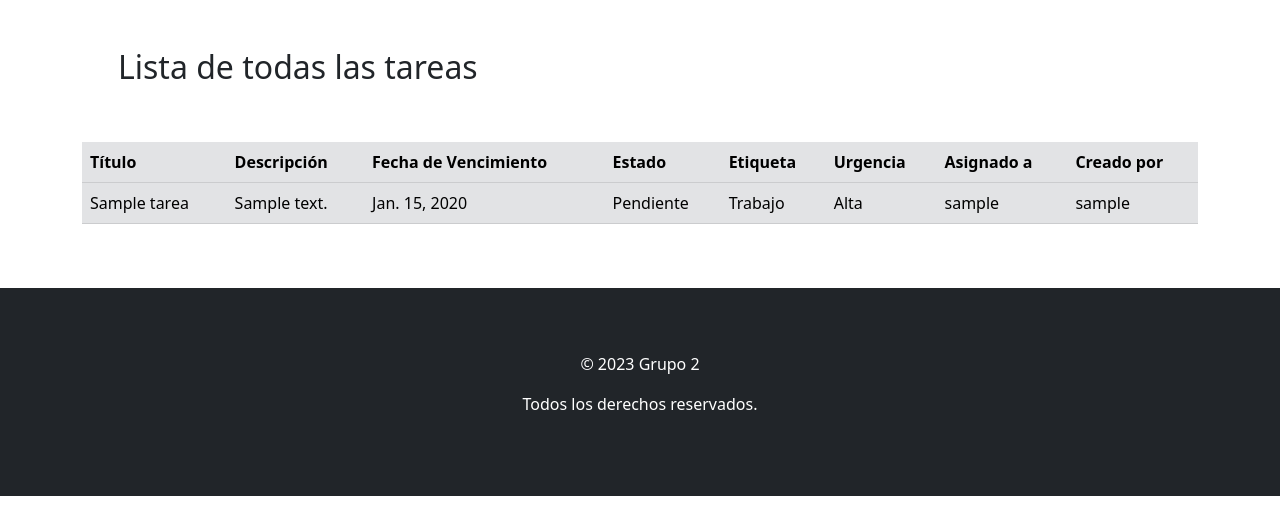
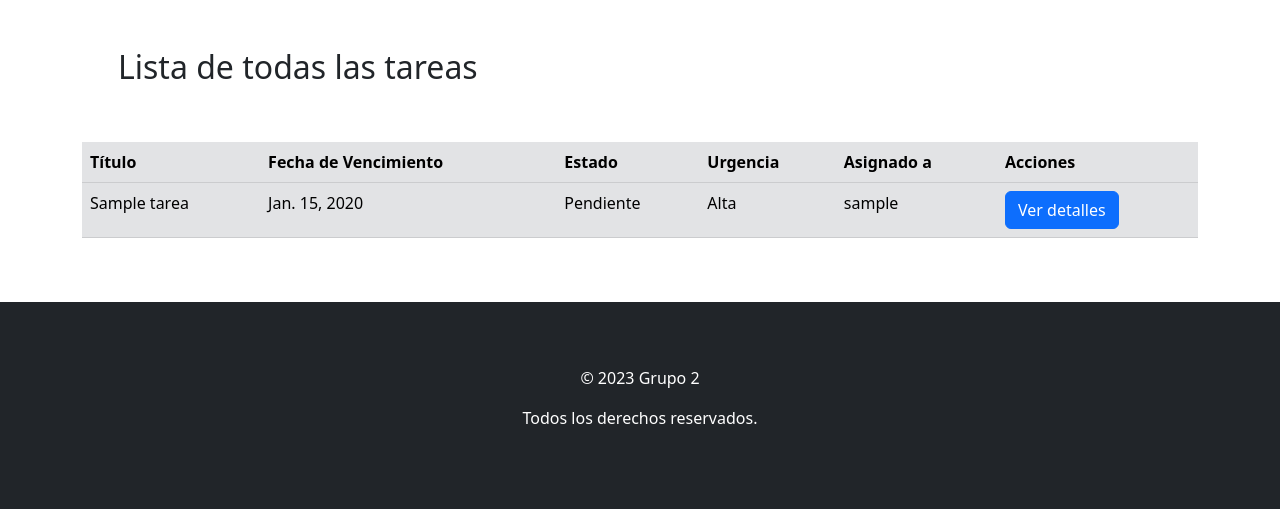
Before and after one commit to Freston1605/sprint7, a Django app: page /lista_tareas/ in a window 1280 px wide. Shown: the part 74-583 px from the top of the page. Run offline with Django 4.2, Linux system fonts and the light colour scheme; tables that the repository leaves empty hold one stand-in row (values such as "Sample post").

Commit message:
Commit previo al pull

```diff
--- /dev/null
+++ b/proyecto/organizador/static/js/ver_detalles.js
@@ -0,0 +1,19 @@
+// ver_detalles.js
+function verDetalles(tareaId) {
+    const detallesTarea = document.getElementById('detallesTarea');
+    const detallesContenido = document.getElementById('detallesContenido');
+
+    // Obtener los detalles de la tarea mediante una petición AJAX a tu servidor
+    fetch(`/detalles_tarea/${tareaId}/`)
+        .then(response => response.text())
+        .then(data => {
+            detallesContenido.innerHTML = data;
+            detallesTarea.style.display = 'block';
+        })
+        .catch(error => console.error(error));
+}
+
+function ocultarDetalles() {
+    const detallesTarea = document.getElementById('detallesTarea');
+    detallesTarea.style.display = 'none';
+}
--- a/proyecto/organizador/templates/tareas/visualizacion.html
+++ b/proyecto/organizador/templates/tareas/visualizacion.html
@@ -1,10 +1,8 @@
 {% extends "base.html" %}
+{% load static %}
+<!-- Agrega esta línea para cargar la etiqueta static -->
 {% block content %}
   <div class="container p-5">
-    {% if redirect %}
-    <h3>Enhorabuena, {{ request.user.username }}</h3>
-    <p>¡Has creado una nueva tarea!</p>
-    {% endif %}
     <h2>Lista de todas las tareas</h2>
   </div>
   <div class="container pb-5">
@@ -13,30 +11,36 @@
         <thead>
           <tr>
             <th scope="col">Título</th>
-            <th scope="col">Descripción</th>
             <th scope="col">Fecha de Vencimiento</th>
             <th scope="col">Estado</th>
-            <th scope="col">Etiqueta</th>
             <th scope="col">Urgencia</th>
             <th scope="col">Asignado a</th>
-            <th scope="col">Creado por</th>
+            <th scope="col">Acciones</th>
           </tr>
         </thead>
         <tbody>
           {% for tarea in tareas %}
             <tr>
               <td scope="row">{{ tarea.titulo }}</td>
-              <td>{{ tarea.descripcion }}</td>
               <td>{{ tarea.fecha_vencimiento }}</td>
               <td>{{ tarea.get_estado_display }}</td>
-              <td>{{ tarea.get_etiqueta_display }}</td>
               <td>{{ tarea.get_urgencia_display }}</td>
               <td>{{ tarea.responsable }}</td>
-              <td>{{ tarea.creado_por }}</td>
+              <!-- Botón para ver detalles -->
+              <td>
+                <button class="btn btn-primary" onclick="verDetalles({{ tarea.id }})">Ver detalles</button>
+              </td>
             </tr>
           {% endfor %}
-      </tbody>
-    </table>
+        </tbody>
+      </table>
+    </div>
   </div>
-</div>
+  <div class="container pb-5" id="detallesTarea" style="display: none;">
+    <h2>Detalles de la tarea</h2>
+    <div id="detallesContenido">
+      <!-- Los detalles de la tarea se mostrarán aquí -->
+    </div>
+  </div>
+  <script src="{% static 'js/ver_detalles.js' %}"></script> <!-- Asegúrate de que la ruta sea correcta -->
 {% endblock content %}
--- a/proyecto/organizador/views.py
+++ b/proyecto/organizador/views.py
@@ -1,5 +1,6 @@
-from django.urls import reverse_lazy, reverse
-from django.shortcuts import render, redirect
+from django.urls import reverse
+from django.http import HttpResponse
+from django.shortcuts import render, redirect, get_object_or_404
 from django.contrib import messages
 from django.contrib.auth import authenticate, login, logout
 from django.contrib.auth.decorators import login_required
@@ -7,10 +8,13 @@ from django.contrib.auth.views import LoginView
 from django.views.generic.edit import CreateView
 from .forms import RegistrationForm, CustomLoginForm, TareaForm
 from .models import Tarea
+
 # Create your views here.
 
+
 def landing_page(request):
-    return render(request, 'landing_page.html')
+    return render(request, "landing_page.html")
+
 
 # Registro de usuarios
 def register(request):
@@ -19,29 +23,32 @@ def register(request):
     La validación está hecha por los métodos de la clase RegistrationForm que hereda
     de AuthenticationForm
     """
-    if request.method == 'POST':
+    if request.method == "POST":
         form = RegistrationForm(request.POST)
         if form.is_valid():
             # Guardar el nuevo usuario en la base de datos
             form.save()
             # Iniciar sesión automáticamente con el nuevo usuario
-            username = form.cleaned_data['username']
-            password = form.cleaned_data['password1']
+            username = form.cleaned_data["username"]
+            password = form.cleaned_data["password1"]
             user = authenticate(request, username=username, password=password)
             if user is not None:
                 login(request, user)
                 # Redirigir al usuario a una página después del registro exitoso
-                return redirect('welcome')
+                return redirect("welcome")
     else:
         form = RegistrationForm()
 
-    return render(request, 'registration/register.html', {'form': form})
+    return render(request, "registration/register.html", {"form": form})
+
 
 """ class RegistroUsuarioView(CreateView):
     form_class = RegistrationForm
     template_name = 'registration/register.html'
     success_url = reverse_lazy('login')
  """
+
+
 # Inicio de sesión
 class CustomLoginView(LoginView):
     """
@@ -49,23 +56,27 @@ class CustomLoginView(LoginView):
     Redireige a welcome.html, tiene a login.html como plantilla y usa un el formulario
     CustomLoginForm.
     """
+
     authentication_form = CustomLoginForm
     next_page = "welcome"
     redirect_authenticated_user = True
-
 
     def form_invalid(self, form):
         """
         Método para manejar el caso de inicio de sesión inválido.
         Aquí puedes personalizar la forma en que se muestran los errores al usuario.
         """
-        messages.error(self.request, "Inicio de sesión inválido. Verifica tus credenciales.")
+        messages.error(
+            self.request, "Inicio de sesión inválido. Verifica tus credenciales."
+        )
         return super().form_invalid(form)
+
 
 # Bienvenida después del inicio de sesión
 @login_required
 def welcome(request):
     return render(request, "welcome.html")
+
 
 # Cierre de sesión
 def logout_view(request):
@@ -83,7 +94,7 @@ class CrearTareaView(CreateView):
     """
 
     model = Tarea
-    template_name = 'tareas/crear.html'
+    template_name = "tareas/crear.html"
     form_class = TareaForm
 
     def form_valid(self, form):
@@ -110,10 +121,49 @@ class CrearTareaView(CreateView):
         """
         Método para obtener la URL de redirección después de que el formulario es válido.
         """
-        messages.success(self.request, "¡Tarea creada exitosamente!")  # Agregar mensaje de éxito
-        return reverse('lista_tareas')  # Utilizar la función reverse en lugar de reverse_lazy
+        messages.success(
+            self.request, "¡Tarea creada exitosamente!"
+        )  # Agregar mensaje de éxito
+        return reverse(
+            "lista_tareas"
+        )  # Utilizar la función reverse en lugar de reverse_lazy
 
 
 def lista_tareas(request):
     tareas = Tarea.objects.all()
-    return render(request, 'tareas/visualizacion.html', {'tareas': tareas})
+    return render(request, "tareas/visualizacion.html", {"tareas": tareas})
+
+
+def detalles_tarea(request, tarea_id):
+    tarea = get_object_or_404(Tarea, id=tarea_id)
+
+    # Mostrando los detalles
+    detalles_html = f"""
+        <div class="table-responsive">
+            <table class="table table-primary">
+                <thead>
+                <tr>
+                    <th scope="col">Título</th>
+                    <th scope="col">Descripción</th>
+                    <th scope="col">Fecha de Vencimiento</th>
+                    <th scope="col">Estado</th>
+                    <th scope="col">Urgencia</th>
+                    <th scope="col">Asignado a</th>
+                    <th scope="col">Creado por</th>
+                    </tr>
+                </thead>
+                <tbody>
+                    <tr class="">
+                        <td scope="row">{tarea.titulo}</td>
+                        <td>{tarea.descripcion}</td>
+                        <td>{tarea.fecha_vencimiento}</td>
+                        <td>{tarea.estado}</td>
+                        <td>{tarea.urgencia}</td>
+                        <td>{tarea.responsable}</td>
+                        <td>{tarea.creado_por}</td>
+                    </tr>
+                </tbody>
+            </table>
+        </div>
+    """
+    return HttpResponse(detalles_html)
```
